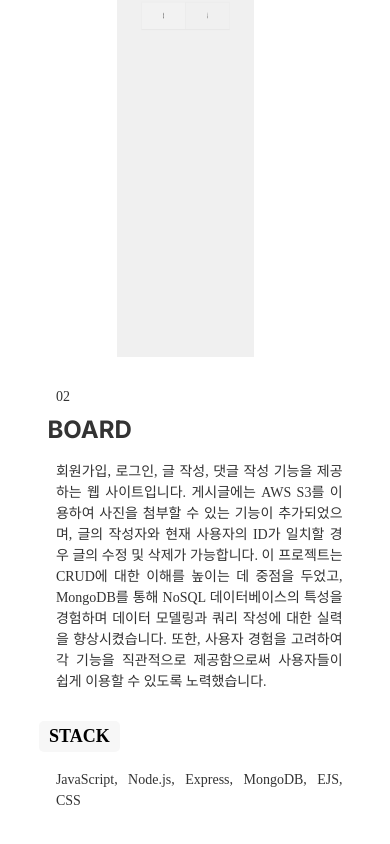
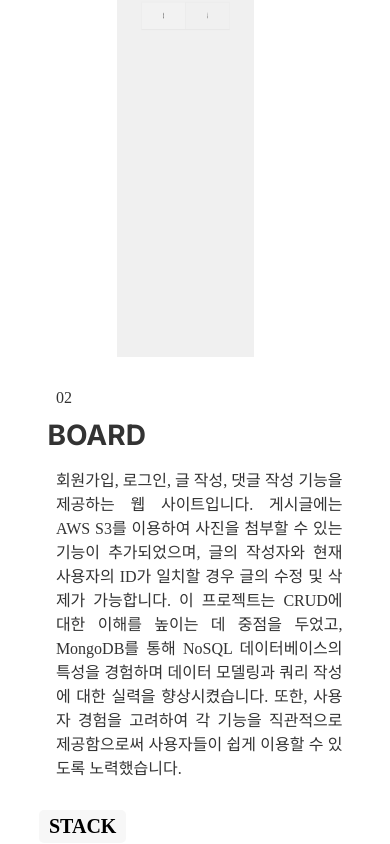
Before and after one commit to seunghee1108/portfolio, a Next.js app: page / in a window 390 px wide. Shown: the part 2532-3376 px from the top of the page. Built offline with nearby package versions, Linux system fonts and the light colour scheme; a web font is replaced by a local one.

Commit message:
글씨크기 확인

```diff
--- a/app/styles/projectContent.module.scss
+++ b/app/styles/projectContent.module.scss
@@ -128,7 +128,8 @@
   margin-top: 2vh;
   display: flex;
   flex-direction: row;
-  justify-content: center;
+  justify-content: start;
+  margin-left: 1vw;
   border: none;
   img {
     width: 2vw;
@@ -262,15 +263,15 @@
   }
 
   .contentBox h1 {
-    font-size: 24px;
+    font-size: 28px; /* 원하는 크기로 조정 */
   }
 
   .contentBox p {
-    font-size: 14px;
+    font-size: 16px; /* 원하는 크기로 조정 */
   }
 
   .contentBox h4 {
-    font-size: 18px;
+    font-size: 20px; /* 원하는 크기로 조정 */
   }
 
   .contentBox .link {
```
